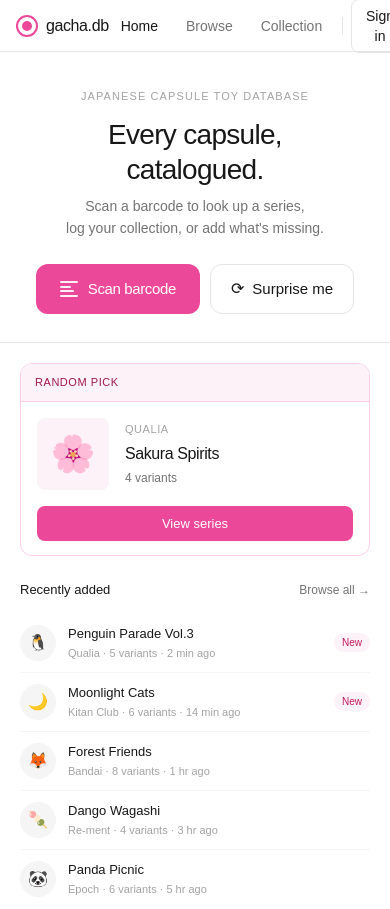
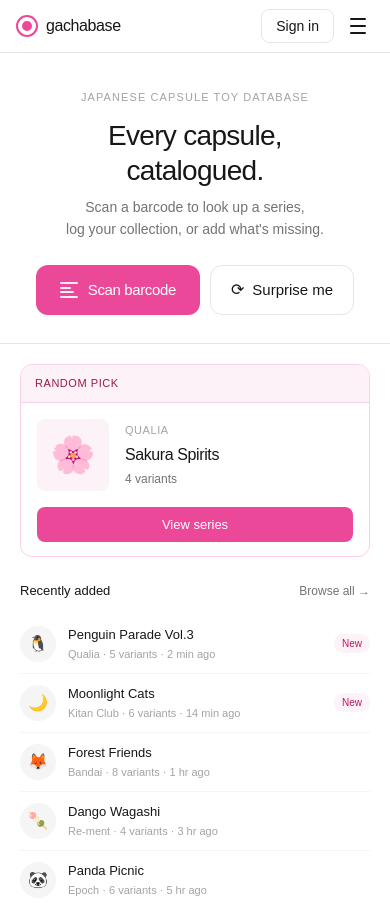
Before and after one commit to bacowan/capsuledex, a Next.js app: page / in a window 390 px wide. Built offline with nearby package versions, Linux system fonts and the light colour scheme.

Commit message:
adding responsiveness to navbar

```diff
--- a/src/components/Navbar.tsx
+++ b/src/components/Navbar.tsx
@@ -1,16 +1,21 @@
 export default function Navbar() {
   return (
-    <header className="sticky top-0 z-10 w-full bg-surface border-b border-edge h-13 flex items-center px-4">
+    <header className="group/nav sticky top-0 z-10 w-full bg-surface border-b border-edge">
+      {/* Hidden checkbox drives the mobile menu open/close state */}
+      <input type="checkbox" id="nav-toggle" className="peer sr-only" />
+
+      <div className="h-13 flex items-center px-4">
         {/* TODO: use Next.js <Link href="/"> */}
         <a className="flex items-center gap-2 mr-auto">
           <div className="w-[22px] h-[22px] rounded-full border-2 border-brand flex items-center justify-center">
             <div className="w-[10px] h-[10px] rounded-full bg-brand" />
           </div>
-        <span className="text-base font-medium tracking-tight">gacha.db</span>
+          <span className="text-base font-medium tracking-tight">gachabase</span>
         </a>
 
-      <nav className="flex items-center gap-1">
+        {/* Nav links — hidden on mobile */}
         {/* TODO: replace with <Link> and active state logic */}
+        <nav className="hidden sm:flex items-center gap-1">
           <button className="px-3 py-1.5 text-sm rounded-lg font-medium text-fg">
             Home
           </button>
@@ -20,11 +25,40 @@
           <button className="px-3 py-1.5 text-sm rounded-lg text-fg-secondary hover:bg-subtle hover:text-fg">
             Collection
           </button>
-
           <div className="w-px h-[18px] bg-edge mx-1" />
+        </nav>
 
         <button className="px-3.5 py-1.5 text-sm border border-edge rounded-lg text-fg hover:bg-subtle">
           Sign in
+        </button>
+
+        {/* Hamburger label — toggles the checkbox, visible on mobile only */}
+        <label htmlFor="nav-toggle" className="sm:hidden ml-2 p-2 rounded-lg hover:bg-subtle text-fg">
+          {/* Hamburger icon — hidden when menu is open */}
+          <div className="w-4 h-4 flex flex-col justify-between group-has-[:checked]/nav:hidden">
+            <div className="h-[2px] w-full bg-current rounded-sm" />
+            <div className="h-[2px] w-full bg-current rounded-sm" />
+            <div className="h-[2px] w-full bg-current rounded-sm" />
+          </div>
+          {/* × icon — shown when menu is open */}
+          <div className="w-4 h-4 hidden flex-col justify-center gap-[5px] group-has-[:checked]/nav:flex">
+            <div className="h-[2px] w-full bg-current rounded-sm rotate-45 translate-y-[3.5px]" />
+            <div className="h-[2px] w-full bg-current rounded-sm -rotate-45 -translate-y-[3.5px]" />
+          </div>
+        </label>
+      </div>
+
+      {/* Mobile menu — revealed when checkbox is checked */}
+      {/* TODO: replace with <Link> and active state logic */}
+      <nav className="hidden peer-checked:flex sm:hidden flex-col border-t border-edge px-2 py-2">
+        <button className="px-3 py-2.5 text-sm rounded-lg font-medium text-fg text-left">
+          Home
+        </button>
+        <button className="px-3 py-2.5 text-sm rounded-lg text-fg-secondary hover:bg-subtle hover:text-fg text-left">
+          Browse
+        </button>
+        <button className="px-3 py-2.5 text-sm rounded-lg text-fg-secondary hover:bg-subtle hover:text-fg text-left">
+          Collection
         </button>
       </nav>
     </header>
```
Lines whose indentation alone changed are shown as unchanged.
